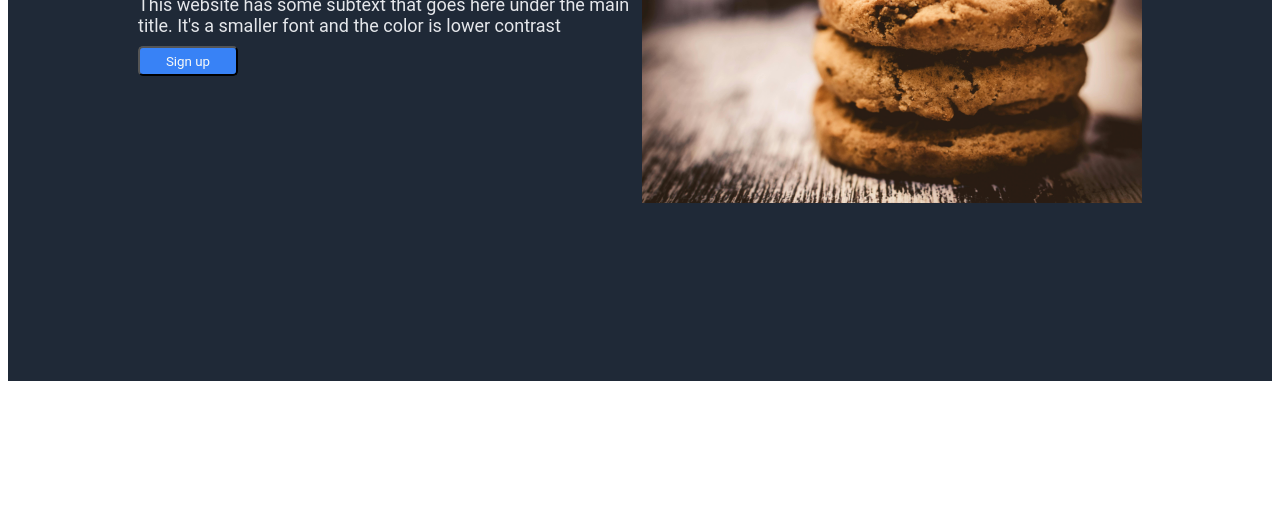
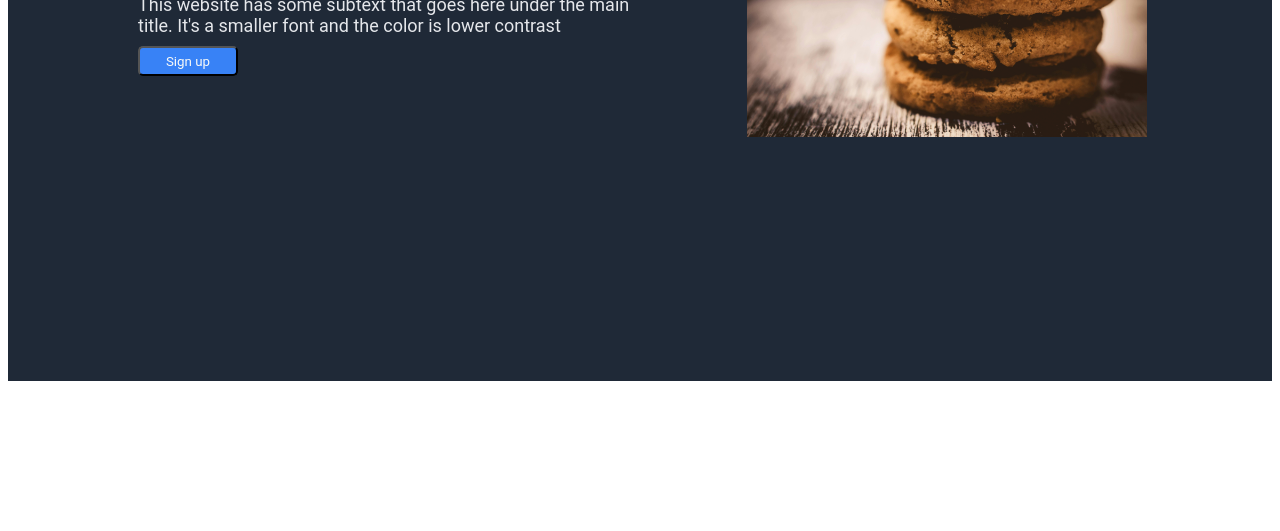
Before and after one commit to gragbag/Landing-Page-Template, a plain HTML site: page index.html in a window 1280 px wide. Shown: the part 269-800 px from the top of the page. Drawn offline with Linux system fonts and the light colour scheme.

Commit message:
Moved the image to line up with right edge
moved image on hero to the right instead of the center so it can line up with the header

```diff
--- a/styles.css
+++ b/styles.css
@@ -53,15 +53,16 @@
 
 
 .hero-image {
-	width: 500px;
+	width: 400px;
 	height: auto;
+	margin-right: 0;
 }
 
 .image-container {
 	flex: 1;
 	display: flex;
 	align-items: flex-start;
-	justify-content: center;
+	justify-content: flex-end;
 }
 
 button {
```
